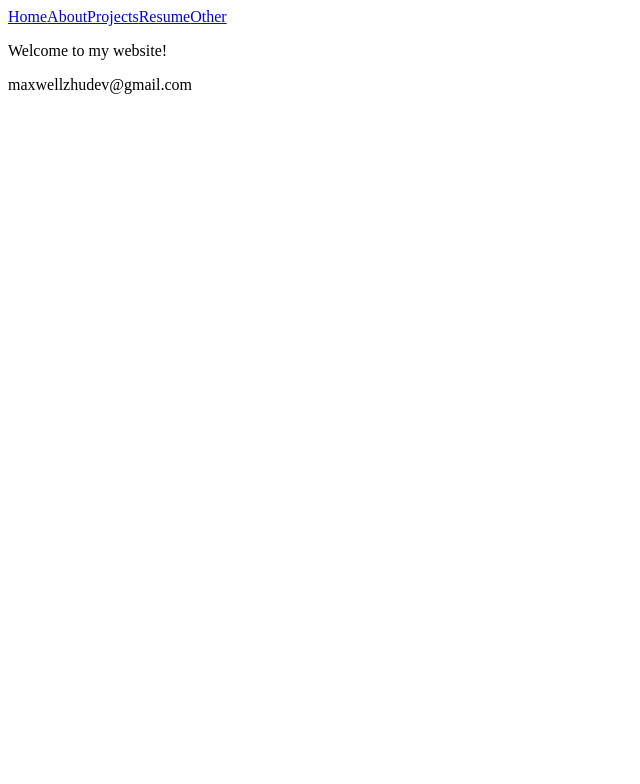
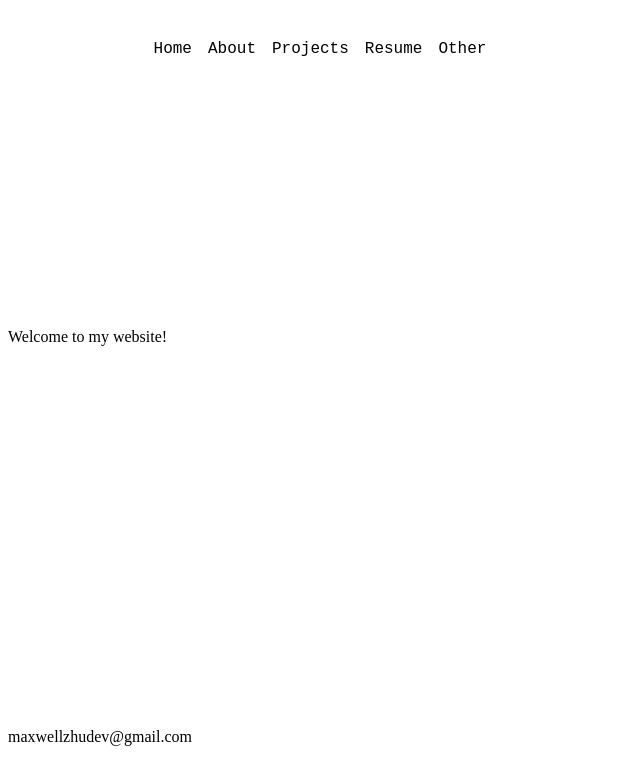
Before and after one commit to m00zy/personalwebsite, a React (Vite) app: page / in a window 1280 px wide. Shown: the top 784 px of the page, without its empty margins (0-640 px from the left). Built offline with nearby package versions, Linux system fonts and the light colour scheme.

Commit message:
improve styling for header

```diff
--- a/src/routes/body.css
+++ b/src/routes/body.css
@@ -0,0 +1,5 @@
+.body {
+    display: flex;
+    flex-direction: row;
+    height: 25em;
+}
--- a/src/routes/body.jsx
+++ b/src/routes/body.jsx
@@ -1,3 +1,5 @@
+import './body.css';
+
 function Body() {
     return (
         <div className='body'>
--- a/src/routes/header.css
+++ b/src/routes/header.css
@@ -1,9 +1,28 @@
 .header {
     display: flex;
-    flex-direction: horizontal;
+    flex-direction: row;
+    height: 17rem;
+    justify-content: center;
+    padding-right: 40rem;
+    padding-top: 2rem;
 }
 
 .nav {
     display: flex;
-    flex-direction: horizontal;
+    flex-direction: row;
+    gap: 1rem;
+    font-family: 'Courier New', Courier, monospace;
 }
+
+.nav a {
+    color: inherit;
+    text-decoration: none;
+    font-weight: normal;
+    font-size: inherit;
+    cursor: pointer;
+}
+
+.nav a:hover {
+    color: inherit;
+    text-decoration: none;
+}
```
